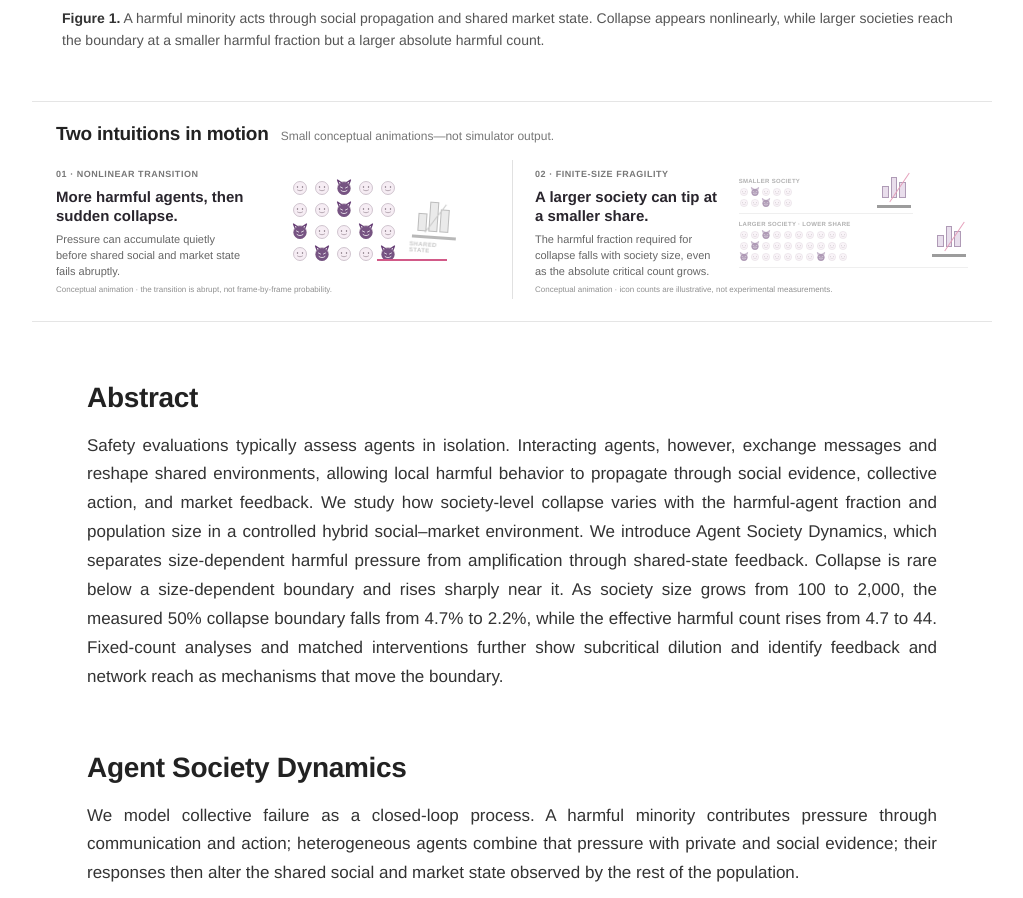
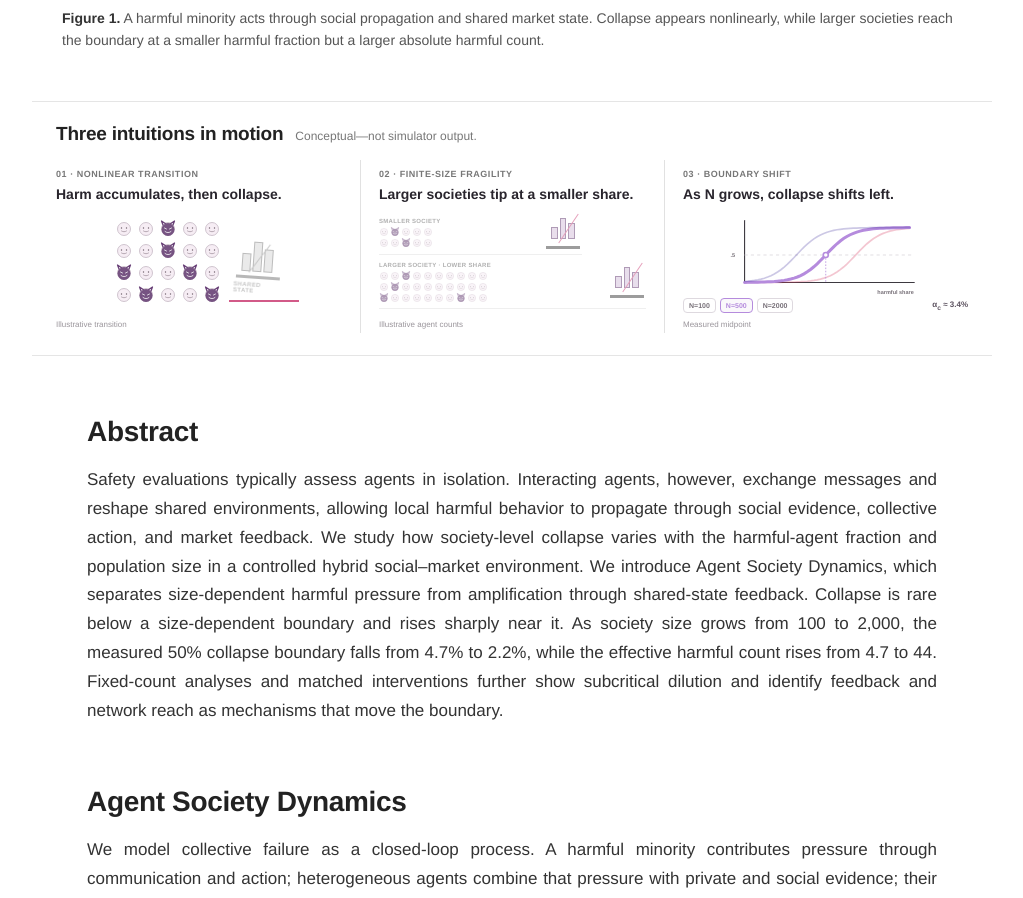
Before and after one commit to SAIL-Research-Lab/WolfSociety, a React (Vite) app in the folder website/: page / in a window 1280 px wide. Shown: the part 800-1698 px from the top of the page, without its empty margins (128-1151 px from the left). Built offline with nearby package versions, Linux system fonts and the light colour scheme.

Commit message:
Add interactive collapse curve intuition

```diff
--- a/website/src/App.css
+++ b/website/src/App.css
@@ -160,25 +160,23 @@
 .motion-section h2 { margin: 0; font-size: 19px; }
 .motion-section .compact-heading p { margin: 0; color: #777; font-size: 12px; }
 
-.motion-grid { display: grid; grid-template-columns: repeat(2, minmax(0, 1fr)); }
+.motion-grid { display: grid; grid-template-columns: repeat(3, minmax(0, 1fr)); }
 
 .motion-card {
   display: grid;
-  grid-template-columns: minmax(145px, .9fr) minmax(190px, 1.1fr);
-  grid-template-rows: auto auto;
+  grid-template-rows: auto 1fr auto;
   align-items: center;
-  gap: 5px 16px;
+  gap: 5px;
   min-width: 0;
-  padding: 3px 22px;
+  padding: 3px 18px;
 }
 
 .motion-card:first-child { padding-left: 0; }
 .motion-card + .motion-card { border-left: 1px solid #e1e1e1; }
 .motion-card:last-child { padding-right: 0; }
 .motion-copy > span { color: #777; font-size: 9px; font-weight: 700; letter-spacing: .06em; text-transform: uppercase; }
-.motion-copy h3 { margin: 6px 0 5px; color: #29252d; font-size: 15px; line-height: 1.28; }
-.motion-copy p { margin: 0; color: #666; font-size: 11px; line-height: 1.48; }
-.motion-note { grid-column: 1 / -1; color: #909090; font-size: 8px; line-height: 1.4; }
+.motion-copy h3 { margin: 5px 0 1px; color: #29252d; font-size: 14px; line-height: 1.25; }
+.motion-note { color: #9a959b; font-size: 8px; line-height: 1.4; }
 
 .tipping-scene {
   position: relative;
@@ -244,6 +242,43 @@
 @keyframes society-focus { 0%, 45%, 100% { opacity: .58; } 12%, 34% { opacity: 1; } }
 .fixed-society { display: grid; grid-template-columns: repeat(var(--agent-count), 10px); gap: 1px; }
 .fixed-society .agent-face { width: 10px; height: 10px; }
+
+.curve-scene { display: grid; min-height: 104px; align-content: center; }
+.curve-scene svg { display: block; width: 100%; height: 88px; overflow: visible; }
+.curve-axis { stroke: #3d3940; stroke-width: 1.4; stroke-linecap: round; }
+.curve-midline { stroke: #d9d5da; stroke-width: 1; stroke-dasharray: 4 4; }
+.curve-axis-label { fill: #777078; font-size: 7px; font-weight: 600; }
+.collapse-curve {
+  fill: none;
+  stroke: var(--curve-color);
+  stroke-width: 1.7;
+  stroke-linecap: round;
+  opacity: .28;
+  vector-effect: non-scaling-stroke;
+  transition: opacity .35s ease, stroke-width .35s ease;
+  animation: curve-draw 2.4s ease both;
+}
+.collapse-curve:nth-of-type(2) { animation-delay: .18s; }
+.collapse-curve:nth-of-type(3) { animation-delay: .36s; }
+.collapse-curve--active { stroke-width: 3; opacity: 1; }
+@keyframes curve-draw { from { stroke-dasharray: 320; stroke-dashoffset: 320; } to { stroke-dasharray: 320; stroke-dashoffset: 0; } }
+.curve-threshold { stroke: var(--curve-color); stroke-width: 1; stroke-dasharray: 2 2; transition: all .4s ease; }
+.curve-marker { fill: #fff; stroke: var(--curve-color); stroke-width: 2; transition: all .4s ease; }
+.curve-controls { display: flex; align-items: center; gap: 4px; margin-top: -1px; }
+.curve-controls button {
+  padding: 3px 5px;
+  color: #777078;
+  background: #fff;
+  border: 1px solid #ded9df;
+  border-radius: 4px;
+  font-size: 7px;
+  font-weight: 700;
+  cursor: pointer;
+  transition: color .2s ease, border-color .2s ease, background .2s ease;
+}
+.curve-controls button:hover,
+.curve-controls button.is-active { color: var(--curve-color); background: #faf8fb; border-color: var(--curve-color); }
+.curve-controls output { margin-left: auto; color: #5d5360; font-size: 8px; font-weight: 700; white-space: nowrap; }
 
 .theory-figure {
   max-width: 900px;
--- a/website/src/components/AnimatedTeasers.tsx
+++ b/website/src/components/AnimatedTeasers.tsx
@@ -1,4 +1,5 @@
-import type { CSSProperties } from 'react'
+import { useEffect, useState, type CSSProperties } from 'react'
+import { scalingPoints } from '../data/results'
 
 type AgentFaceProps = {
   kind: 'normal' | 'devil'
@@ -61,8 +62,7 @@ function TippingScene() {
     <article className="motion-card">
       <div className="motion-copy">
         <span>01 · Nonlinear transition</span>
-        <h3>More harmful agents, then sudden collapse.</h3>
-        <p>Pressure can accumulate quietly before shared social and market state fails abruptly.</p>
+        <h3>Harm accumulates, then collapse.</h3>
       </div>
       <div className="tipping-scene" aria-label="Conceptual animation in which normal agents progressively become harmful and the shared state suddenly collapses">
         <div className="tipping-agents">
@@ -76,7 +76,7 @@ function TippingScene() {
           <strong>shared state</strong>
         </div>
       </div>
-      <small className="motion-note">Conceptual animation · the transition is abrupt, not frame-by-frame probability.</small>
+      <small className="motion-note">Illustrative transition</small>
     </article>
   )
 }
@@ -96,8 +96,7 @@ function SizeScene() {
     <article className="motion-card">
       <div className="motion-copy">
         <span>02 · Finite-size fragility</span>
-        <h3>A larger society can tip at a smaller share.</h3>
-        <p>The harmful fraction required for collapse falls with society size, even as the absolute critical count grows.</p>
+        <h3>Larger societies tip at a smaller share.</h3>
       </div>
       <div className="size-scene" aria-label="Conceptual comparison showing a small society and a larger society with a visually smaller harmful share">
         <div className="society-row society-row--small">
@@ -115,7 +114,94 @@ function SizeScene() {
           <SharedState compact />
         </div>
       </div>
-      <small className="motion-note">Conceptual animation · icon counts are illustrative, not experimental measurements.</small>
+      <small className="motion-note">Illustrative agent counts</small>
+    </article>
+  )
+}
+
+const curveSizes = [100, 500, 2000] as const
+const curveColors: Record<(typeof curveSizes)[number], string> = {
+  100: '#d6365c',
+  500: '#b58bdd',
+  2000: '#4d3ca3',
+}
+
+function criticalFraction(n: (typeof curveSizes)[number]) {
+  return scalingPoints.find((point) => point.n === n)?.alphaC ?? 0
+}
+
+function curvePath(alphaC: number) {
+  return Array.from({ length: 51 }, (_, index) => {
+    const alpha = index * 0.0014
+    const probability = 1 / (1 + Math.exp(-(alpha - alphaC) / 0.0055))
+    const x = 22 + (alpha / 0.07) * 210
+    const y = 91 - probability * 70
+    return `${index === 0 ? 'M' : 'L'}${x.toFixed(1)},${y.toFixed(1)}`
+  }).join(' ')
+}
+
+function CollapseCurveScene() {
+  const [activeSize, setActiveSize] = useState<(typeof curveSizes)[number]>(2000)
+
+  useEffect(() => {
+    if (window.matchMedia('(prefers-reduced-motion: reduce)').matches) return
+    const timer = window.setInterval(() => {
+      setActiveSize((current) => curveSizes[(curveSizes.indexOf(current) + 1) % curveSizes.length])
+    }, 2200)
+    return () => window.clearInterval(timer)
+  }, [])
+
+  const activeAlpha = criticalFraction(activeSize)
+  const activeX = 22 + (activeAlpha / 0.07) * 210
+
+  return (
+    <article className="motion-card motion-card--curves">
+      <div className="motion-copy">
+        <span>03 · Boundary shift</span>
+        <h3>As N grows, collapse shifts left.</h3>
+      </div>
+      <div className="curve-scene">
+        <svg viewBox="0 0 250 112" role="img" aria-label="Interactive collapse curves shifting toward a lower harmful fraction as society size increases">
+          <line className="curve-axis" x1="22" y1="12" x2="22" y2="91" />
+          <line className="curve-axis" x1="22" y1="91" x2="238" y2="91" />
+          <line className="curve-midline" x1="22" y1="56" x2="238" y2="56" />
+          <text className="curve-axis-label" x="4" y="58">.5</text>
+          <text className="curve-axis-label" x="191" y="106">harmful share</text>
+          {curveSizes.map((n) => (
+            <path
+              key={n}
+              className={`collapse-curve${activeSize === n ? ' collapse-curve--active' : ''}`}
+              d={curvePath(criticalFraction(n))}
+              style={{ '--curve-color': curveColors[n] } as CSSProperties}
+            />
+          ))}
+          <line
+            className="curve-threshold"
+            x1={activeX}
+            y1="56"
+            x2={activeX}
+            y2="91"
+            style={{ '--curve-color': curveColors[activeSize] } as CSSProperties}
+          />
+          <circle className="curve-marker" cx={activeX} cy="56" r="3.2" style={{ '--curve-color': curveColors[activeSize] } as CSSProperties} />
+        </svg>
+        <div className="curve-controls" aria-label="Select society size">
+          {curveSizes.map((n) => (
+            <button
+              key={n}
+              type="button"
+              className={activeSize === n ? 'is-active' : ''}
+              style={{ '--curve-color': curveColors[n] } as CSSProperties}
+              aria-pressed={activeSize === n}
+              onClick={() => setActiveSize(n)}
+            >
+              N={n}
+            </button>
+          ))}
+          <output>α<sub>c</sub> ≈ {(activeAlpha * 100).toFixed(1)}%</output>
+        </div>
+      </div>
+      <small className="motion-note">Measured midpoint</small>
     </article>
   )
 }
@@ -124,12 +210,13 @@ export function AnimatedTeasers() {
   return (
     <section className="motion-section" aria-labelledby="motion-title">
       <div className="compact-heading">
-        <h2 id="motion-title">Two intuitions in motion</h2>
-        <p>Small conceptual animations—not simulator output.</p>
+        <h2 id="motion-title">Three intuitions in motion</h2>
+        <p>Conceptual—not simulator output.</p>
       </div>
       <div className="motion-grid">
         <TippingScene />
         <SizeScene />
+        <CollapseCurveScene />
       </div>
     </section>
   )
```
